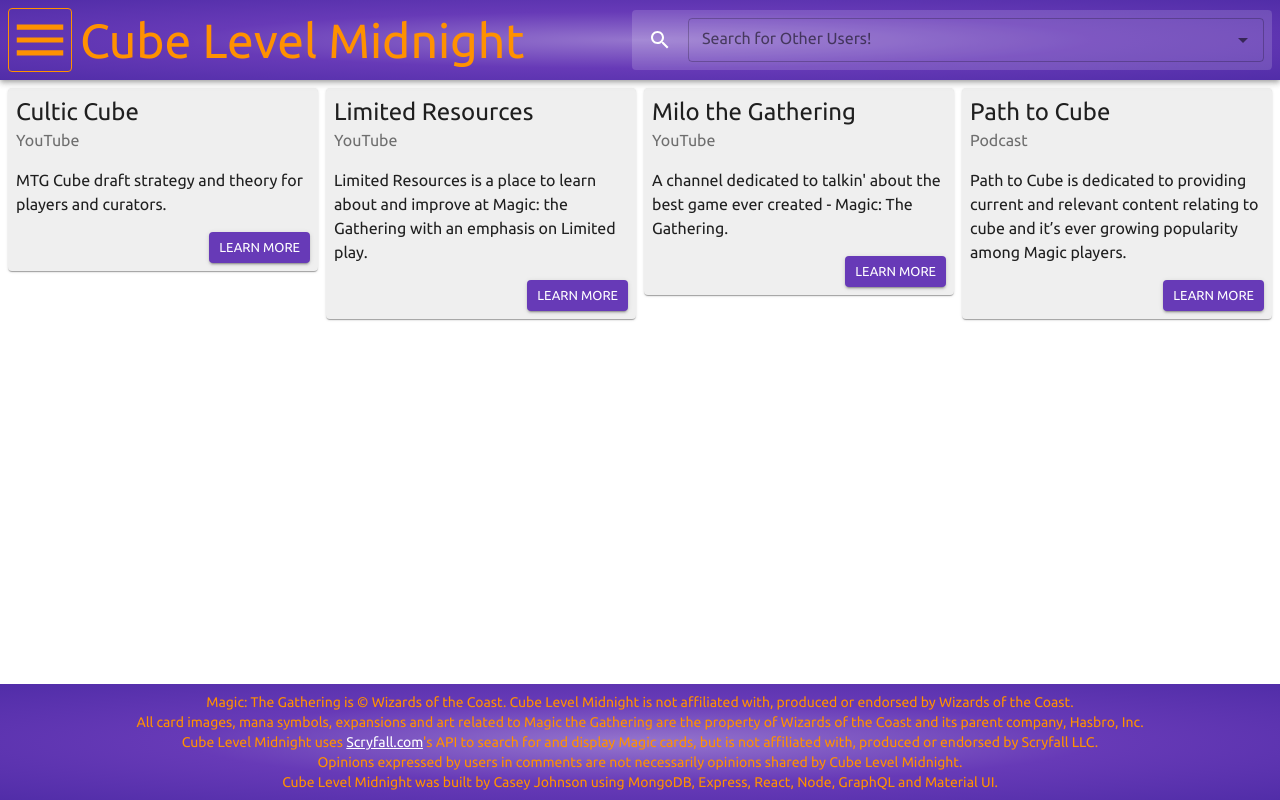
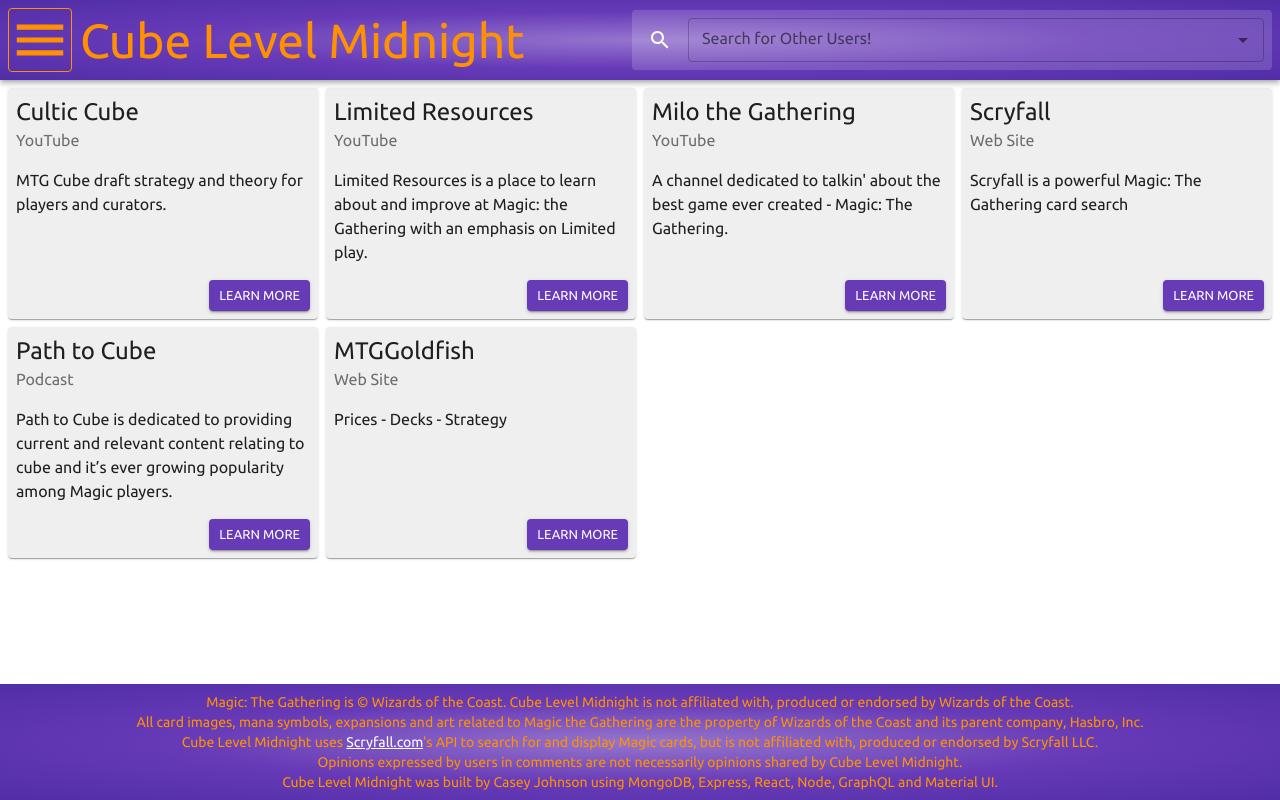
Before and after one commit to theMostCuriousHomunculus/CLM-frontend, a React (Create React App) app: page /resources in a window 1280 px wide. Built offline with nearby package versions, Linux system fonts and the light colour scheme.

Commit message:
more resources and recommended buds

```diff
--- a/src/components/Account Page/BudAccordion.jsx
+++ b/src/components/Account Page/BudAccordion.jsx
@@ -37,6 +37,7 @@
   },
   budList: {
     display: 'flex',
+    flexWrap: 'wrap',
     '& > .MuiListItem-root': {
       width: 'fit-content'
     }
@@ -49,7 +50,37 @@
   const classes = useStyles();
   const { accountState: { buds, received_bud_requests, sent_bud_requests }, editAccount } = React.useContext(AccountContext);
   const { userId } = React.useContext(AuthenticationContext);
-  const [budToDelete, setBudToDelete] = React.useState({ _id: null, avatar: null, name: null })
+  const [budToDelete, setBudToDelete] = React.useState({ _id: null, avatar: null, name: null });
+  const [potentialBuds, setPotentialBuds] = React.useState([]);
+
+  React.useEffect(() => {
+    const pbObject = {};
+
+    for (const bud of buds) {
+      for (const budsBud of bud.buds) {
+        if (pbObject[budsBud._id]) {
+          pbObject[budsBud._id].priority++;
+        } else {
+          pbObject[budsBud._id] = {
+            avatar: budsBud.avatar,
+            name: budsBud.name,
+            priority: 1
+          };
+        }
+      }
+    };
+
+    setPotentialBuds(Object.entries(pbObject)
+      .sort((a, b) => b[1].priority - a[1].priority)
+      .map(pb => ({ _id: pb[0], avatar: pb[1].avatar, name: pb[1].name }))
+      .filter(pb => !buds
+        .map(bud => bud._id)
+        .concat([accountId])
+        .concat(received_bud_requests.map(req => req._id))
+        .concat(sent_bud_requests.map(req => req._id))
+        .includes(pb._id)));
+
+  }, [accountId, buds, received_bud_requests, sent_bud_requests]);
 
   return (
     <React.Fragment>
@@ -132,6 +163,32 @@
                   );
                 })}
               </MUIList>
+
+              <MUIListSubheader component="div" id="potential-buds">Potential</MUIListSubheader>
+              <MUIList className={classes.budList}>
+                {potentialBuds.map(function (pb) {
+                  return (
+                    <MUIListItem key={pb._id}>
+                      <MUIBadge
+                        anchorOrigin={{ horizontal: 'right', vertical: 'top' }}
+                        badgeContent={<MUIPersonAddIcon className={classes.badgeIcon} />}
+                        className={classes.badge}
+                        color="primary"
+                        onClick={event => {
+                          if (event.target.closest('span').classList.contains("MuiBadge-colorPrimary")) {
+                            editAccount(`action: "send",\nother_user_id: "${pb._id}"`);
+                          }
+                        }}
+                        overlap="circle"
+                      >
+                        <Link to={`/account/${pb._id}`}>
+                          <Avatar alt={pb.name} size='large' src={pb.avatar} />
+                        </Link>
+                      </MUIBadge>
+                    </MUIListItem>
+                  );
+                })}
+              </MUIList>
             </React.Fragment>
           }
 
--- a/src/contexts/account-context.js
+++ b/src/contexts/account-context.js
@@ -3,7 +3,6 @@
 
 import useRequest from '../hooks/request-hook';
 import Account from '../pages/Account';
-import { AuthenticationContext } from './authentication-context';
 
 export const AccountContext = createContext({
   loading: false,
@@ -26,7 +25,6 @@
 
   const accountID = useParams().accountId;
   const history = useHistory();
-  const { userId } = React.useContext(AuthenticationContext);
   const [accountState, setAccountState] = React.useState({
     _id: accountID,
     avatar: '',
@@ -46,6 +44,11 @@
     buds {
       _id
       avatar
+      buds {
+        _id
+        avatar
+        name
+      }
       decks {
         _id
         format
@@ -306,14 +309,7 @@
   const editAccount = React.useCallback(async function (changes) {
     await sendRequest({
       callback: (data) => {
-        if (changes.includes('send')) {
-          setAccountState(prevState => ({
-            ...prevState,
-            received_bud_requests: [...prevState.received_bud_requests, { _id: userId }]
-          }));
-        } else {
-          setAccountState(data);
-        }
+        setAccountState(data);
       },
       operation: 'editAccount',
       get body() {
@@ -332,7 +328,7 @@
         }
       }
     });
-  }, [accountQuery, sendRequest, userId]);
+  }, [accountQuery, sendRequest]);
 
   const fetchAccountByID = React.useCallback(async function () {
     await sendRequest({
--- a/src/pages/Account.jsx
+++ b/src/pages/Account.jsx
@@ -117,7 +117,7 @@
             <MUICardActions>
               <MUIButton
                 color="primary"
-                onClick={() => editAccount(`action: "send",\nother_user_id: "${accountId}"`)}
+                onClick={() => editAccount(`action: "send",\nother_user_id: "${accountId}",\nreturn_other: true`)}
                 size="small"
                 variant="contained"
               >
--- a/src/pages/Resources.jsx
+++ b/src/pages/Resources.jsx
@@ -6,9 +6,19 @@
 import MUICardHeader from '@material-ui/core/CardHeader';
 import MUIGrid from '@material-ui/core/Grid';
 import MUITypography from '@material-ui/core/Typography';
+import { makeStyles } from '@material-ui/styles';
+
+const useStyles = makeStyles({
+  resourceHyperlink: {
+    '&:visited': {
+      color: 'white'
+    }
+  }
+});
 
 export default function Resources () {
 
+  const classes = useStyles();
   const resourcesArray = [
     {
       description: 'MTG Cube draft strategy and theory for players and curators.',
@@ -29,27 +39,49 @@
       platform: 'YouTube'
     },
     {
+      description: 'Scryfall is a powerful Magic: The Gathering card search',
+      link: 'https://scryfall.com/',
+      name: 'Scryfall',
+      platform: 'Web Site'
+    },
+    {
       description: 'Path to Cube is dedicated to providing current and relevant content relating to cube and it’s ever growing popularity among Magic players.',
       link: 'https://soundcloud.com/user-184099770',
       name: 'Path to Cube',
       platform: 'Podcast'
+    },
+    {
+      description: 'Prices - Decks - Strategy',
+      link: 'https://www.mtggoldfish.com/',
+      name: 'MTGGoldfish',
+      platform: 'Web Site'
     }
   ];
 
   return (
     <MUIGrid container spacing={0}>
       {resourcesArray.map(resource => (
-        <MUIGrid item key={resource.link} xs={12} sm={6} md={4} lg={3} xl={2}>
-          <MUICard>
+        <MUIGrid
+          container
+          item
+          key={resource.link}
+          xs={12}
+          sm={6}
+          md={4}
+          lg={3}
+          xl={2}
+        >
+          <MUICard style={{ display: 'flex', flexDirection: 'column', flexGrow: 1 }}>
             <MUICardHeader
               title={resource.name}
               subheader={resource.platform}
             />
-            <MUICardContent>
+            <MUICardContent style={{ flexGrow: 1 }}>
               <MUITypography variant="body1">{resource.description}</MUITypography>
             </MUICardContent>
             <MUICardActions>
               <MUIButton
+                className={classes.resourceHyperlink}
                 color="primary"
                 href={resource.link}
                 size="small"
```
